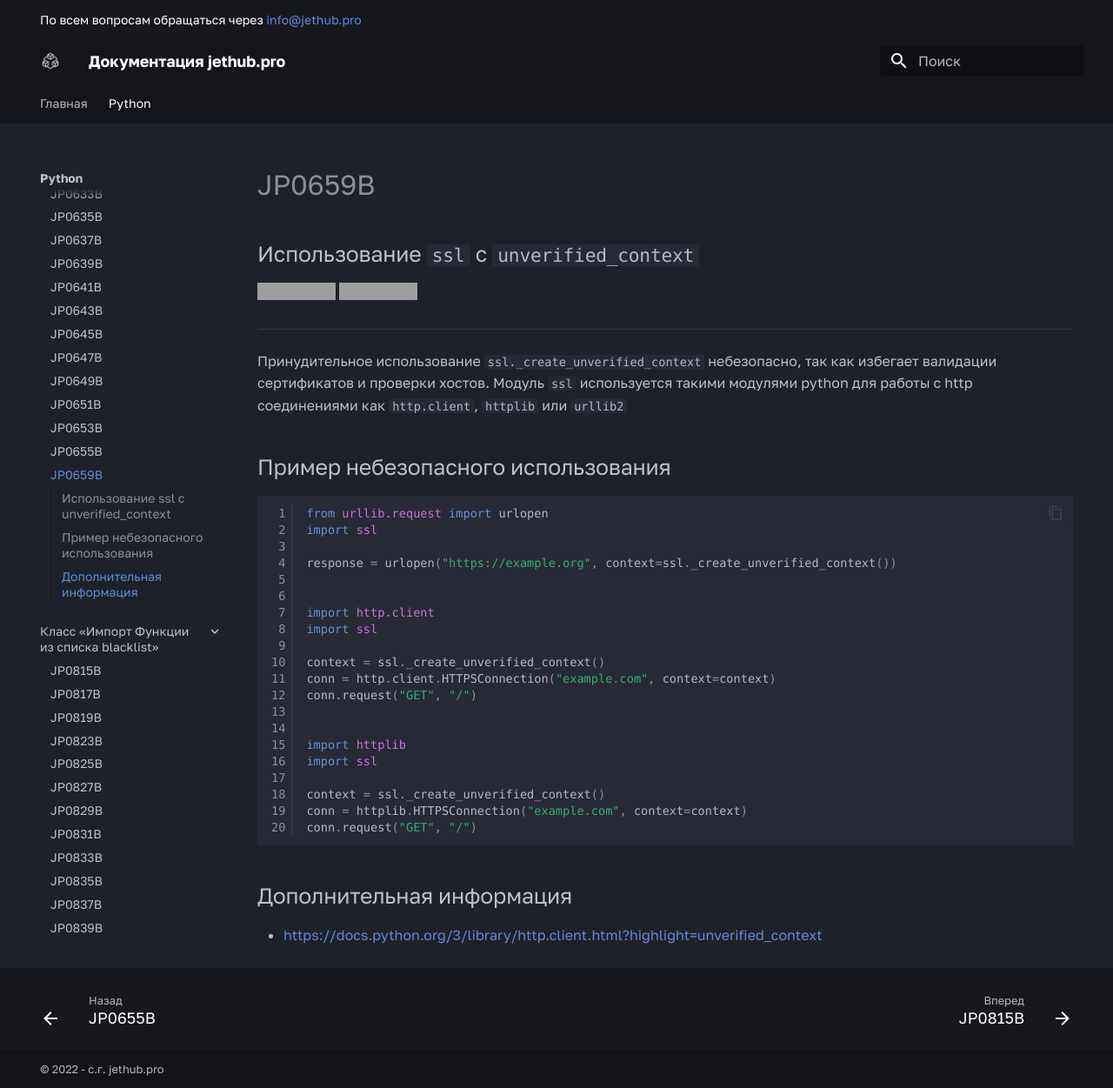
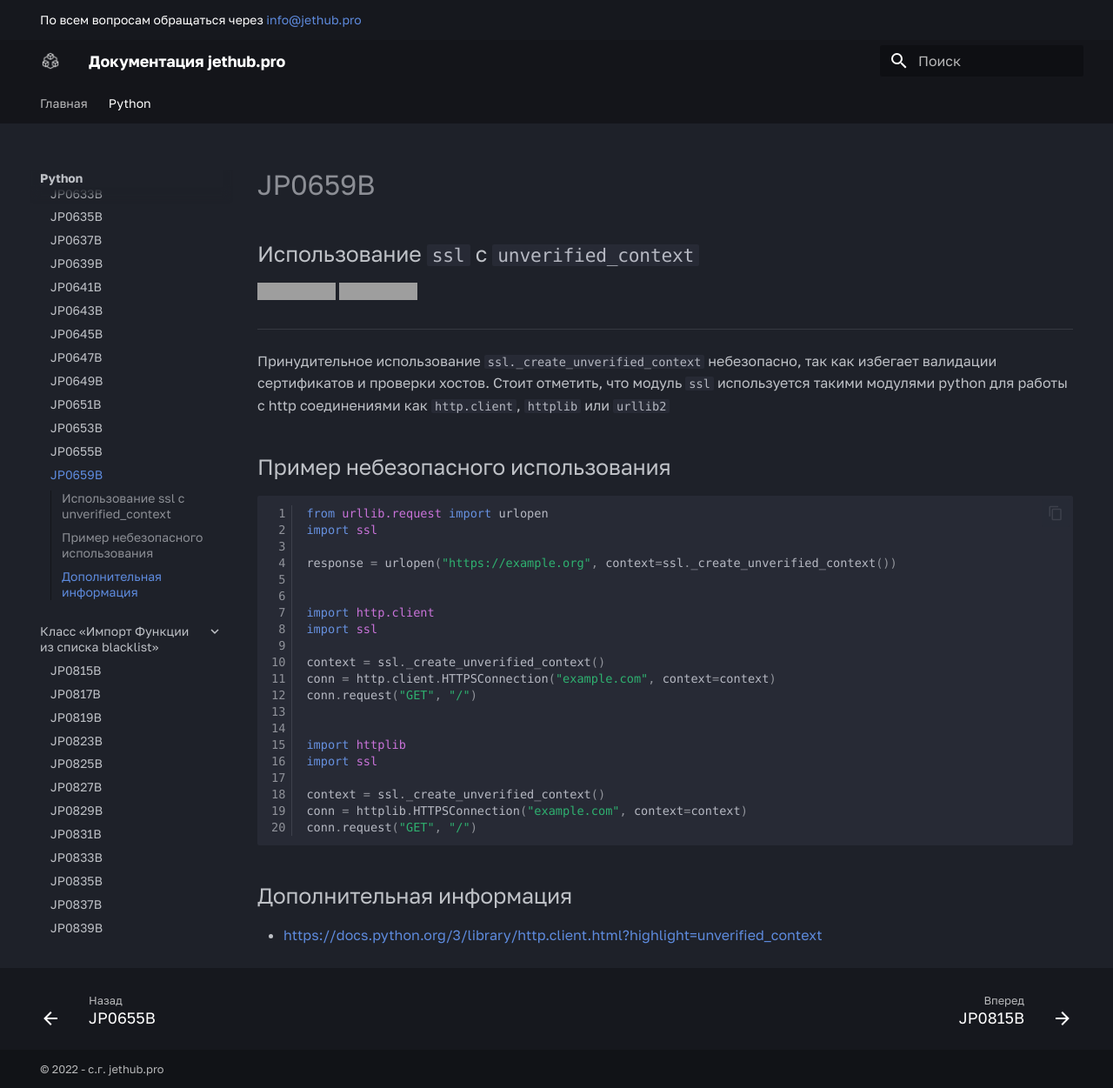
Before and after one commit to jethub-tech/docs.jethub.pro, an MkDocs documentation site: the page built from docs/python/special/call/JP0659B-ssl_unverified_context.md, in a window 1280 px wide and 1251 px high. Shown: the whole window at 87% size. Built offline with MkDocs 1.6.1 and Material for MkDocs 9.7.7, drawn with Linux system fonts in a browser that asks for light colours; some web fonts are replaced; grey boxes are pictures that could not be loaded.

Commit message:
Update docs/python/special/call/JP0659B-ssl_unverified_context.md

```diff
--- a/docs/python/special/call/JP0659B-ssl_unverified_context.md
+++ b/docs/python/special/call/JP0659B-ssl_unverified_context.md
@@ -7,7 +7,7 @@
 ----
 
 Принудительное использование `ssl._create_unverified_context` небезопасно, так как избегает валидации сертификатов и проверки хостов.
-Модуль `ssl` используется такими модулями python для работы с http соединениями как `http.client`, `httplib` или `urllib2`
+Стоит отметить, что модуль `ssl` используется такими модулями python для работы с http соединениями как `http.client`, `httplib` или `urllib2`
 
 ## Пример небезопасного использования
 
```
